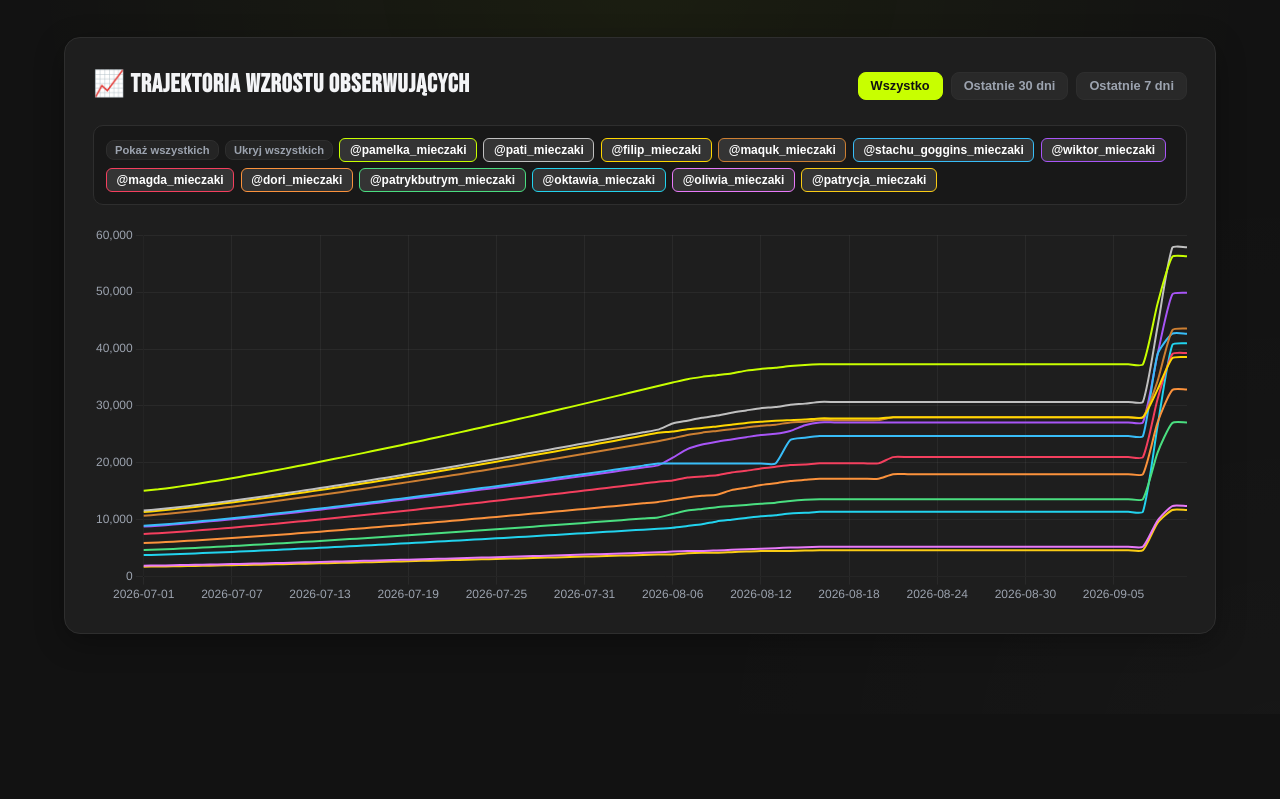
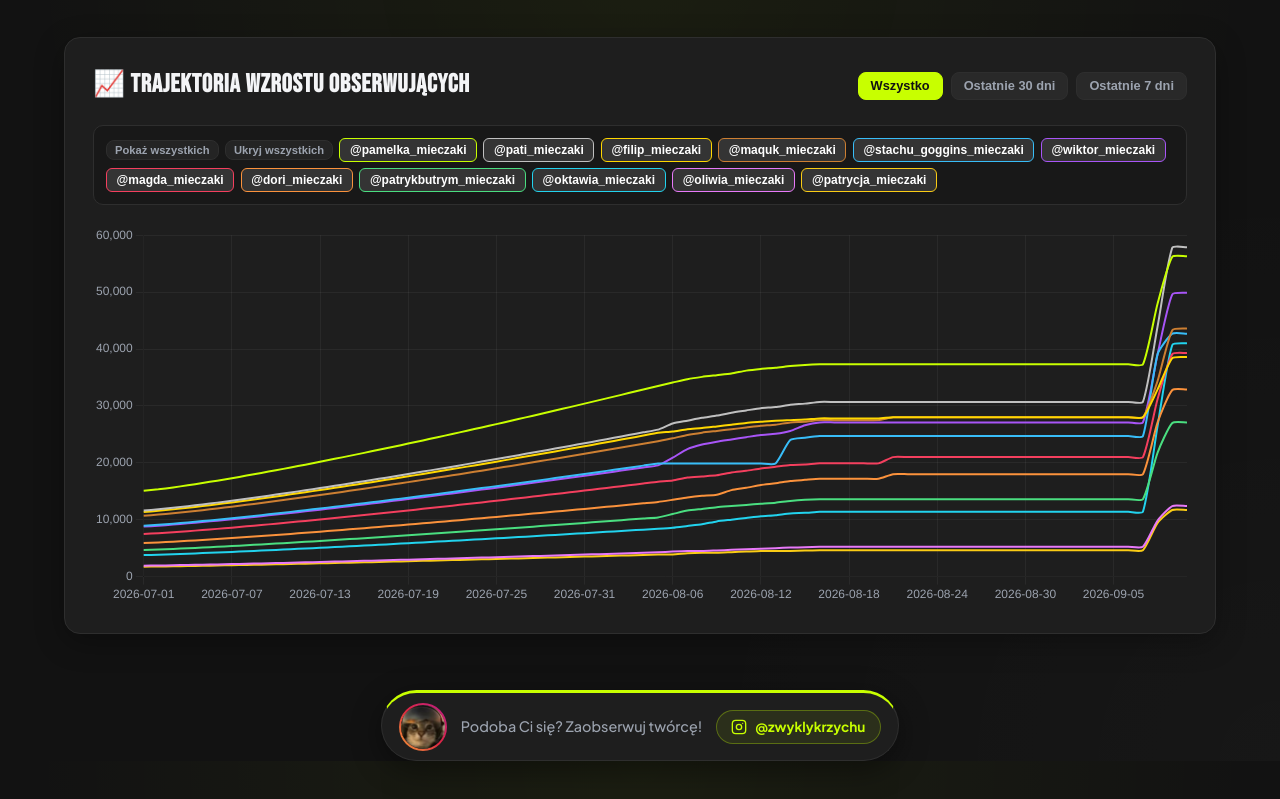
Before and after one commit to devshareshare/mieczaki-tracker, a website built with Vite: page index.html in a window 1280 px wide. Shown: the part 1639-2438 px from the top of the page. Before the commit the page ends 2353 px from the top, so only its background shows below. Built offline with nearby package versions, Linux system fonts and the light colour scheme.

Commit message:
feat: add footer with creator Instagram follow link

```diff
--- /dev/null
+++ b/src/components/Footer.ts
@@ -0,0 +1,62 @@
+const INSTAGRAM_URL = "https://www.instagram.com/zwyklykrzychu/";
+const CREATOR_HANDLE = "@zwyklykrzychu";
+const AVATAR_PATH = "./creator.jpg";
+
+const INSTAGRAM_ICON = `
+  <svg
+    width="16"
+    height="16"
+    viewBox="0 0 24 24"
+    fill="none"
+    stroke="currentColor"
+    stroke-width="2"
+    stroke-linecap="round"
+    stroke-linejoin="round"
+    aria-hidden="true"
+  >
+    <rect x="2" y="2" width="20" height="20" rx="5" ry="5"></rect>
+    <circle cx="12" cy="12" r="4"></circle>
+    <line x1="17.5" y1="6.5" x2="17.51" y2="6.5"></line>
+  </svg>
+`;
+
+export function createFooter(): HTMLElement {
+  const footer = document.createElement("footer");
+  footer.className = "footer";
+
+  footer.innerHTML = `
+    <div class="footer-card">
+      <div class="footer-avatar" aria-label="Awatar twórcy">
+        <div class="footer-avatar-inner">
+          <div class="footer-avatar-fallback" aria-hidden="true">Z</div>
+          <img
+            class="footer-avatar-img"
+            src="${AVATAR_PATH}"
+            alt="Zdjęcie profilowe twórcy"
+            onerror="this.style.display = 'none';"
+          />
+        </div>
+      </div>
+      <p class="footer-text">
+        Podoba Ci się? Zaobserwuj twórcę!
+      </p>
+      <a
+        class="footer-handle"
+        href="${INSTAGRAM_URL}"
+        target="_blank"
+        rel="noopener noreferrer"
+      >
+        ${INSTAGRAM_ICON}
+        <span>${CREATOR_HANDLE}</span>
+      </a>
+    </div>
+  `;
+
+  return footer;
+}
+
+export function renderFooter(container: HTMLElement): HTMLElement {
+  const footerElement = createFooter();
+  container.appendChild(footerElement);
+  return footerElement;
+}
--- a/src/main.ts
+++ b/src/main.ts
@@ -1,6 +1,7 @@
 import historyData from "../data/history.json";
 import latestData from "../data/latest.json";
 import { renderCharts } from "./components/Charts";
+import { renderFooter } from "./components/Footer";
 import { renderHeader } from "./components/Header";
 import { renderPodium } from "./components/Podium";
 import { renderTileGrid } from "./components/TileGrid";
@@ -21,6 +22,7 @@ function initApp(): void {
   renderPodium(app, rankedContestants);
   renderTileGrid(app, rankedContestants);
   renderCharts(app, history, latest);
+  renderFooter(app);
 }
 
 document.addEventListener("DOMContentLoaded", initApp);
--- a/src/styles/main.css
+++ b/src/styles/main.css
@@ -653,6 +653,123 @@ body {
   height: 380px;
 }
 
+/* Footer Component */
+.footer {
+  display: flex;
+  justify-content: center;
+}
+
+.footer-card {
+  display: flex;
+  align-items: center;
+  gap: 0.85rem;
+  width: fit-content;
+  max-width: 100%;
+  padding: 0.6rem 1.1rem;
+  background: var(--bg-card);
+  border: 1px solid var(--border-color);
+  border-top: 3px solid var(--accent-lime);
+  border-radius: 9999px;
+  box-shadow: 0 8px 30px rgba(0, 0, 0, 0.4);
+  transition: box-shadow 0.25s ease;
+}
+
+.footer-card:hover {
+  box-shadow: 0 12px 35px var(--accent-lime-glow);
+}
+
+.footer-avatar {
+  position: relative;
+  width: 48px;
+  height: 48px;
+  flex-shrink: 0;
+  border-radius: 50%;
+  padding: 2px;
+  background: linear-gradient(
+    45deg,
+    #f09433,
+    #e6683c,
+    #dc2743,
+    #cc2366,
+    #bc1888
+  );
+}
+
+.footer-avatar-inner {
+  position: relative;
+  width: 100%;
+  height: 100%;
+  border-radius: 50%;
+  overflow: hidden;
+  background: var(--bg-card);
+}
+
+.footer-avatar-img {
+  position: absolute;
+  inset: 0;
+  width: 100%;
+  height: 100%;
+  object-fit: cover;
+  object-position: center;
+  display: block;
+}
+
+.footer-avatar-fallback {
+  position: absolute;
+  inset: 0;
+  display: flex;
+  align-items: center;
+  justify-content: center;
+  font-family: var(--font-display);
+  font-size: 1.4rem;
+  color: #ffffff;
+  background: linear-gradient(
+    45deg,
+    #f09433,
+    #e6683c,
+    #dc2743,
+    #cc2366,
+    #bc1888
+  );
+}
+
+.footer-text {
+  color: var(--text-muted);
+  font-size: 0.9rem;
+  font-weight: 500;
+  white-space: nowrap;
+}
+
+.footer-handle {
+  display: inline-flex;
+  align-items: center;
+  gap: 0.5rem;
+  padding: 0.35rem 0.9rem;
+  color: var(--accent-lime);
+  font-weight: 700;
+  font-size: 0.85rem;
+  text-decoration: none;
+  background: rgba(200, 255, 0, 0.08);
+  border: 1px solid rgba(200, 255, 0, 0.3);
+  border-radius: 9999px;
+  transition:
+    background 0.2s ease,
+    color 0.2s ease,
+    border-color 0.2s ease,
+    box-shadow 0.2s ease;
+}
+
+.footer-handle:hover {
+  background: var(--accent-lime);
+  color: #121212;
+  border-color: var(--accent-lime);
+  box-shadow: 0 0 20px var(--accent-lime-glow);
+}
+
+.footer-handle svg {
+  flex-shrink: 0;
+}
+
 /* Responsiveness */
 @media (max-width: 900px) {
   .podium-container {
@@ -688,4 +805,15 @@ body {
   .tile-grid {
     grid-template-columns: 1fr;
   }
+
+  .footer-card {
+    flex-wrap: wrap;
+    justify-content: center;
+    border-radius: 16px;
+    padding: 0.85rem 1rem;
+  }
+
+  .footer-text {
+    white-space: normal;
+  }
 }
```
Also changed, not shown: public/creator.jpg (added).
